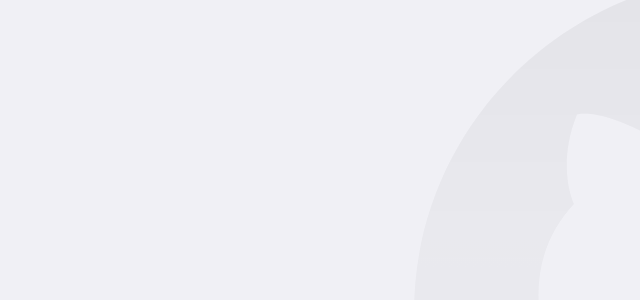
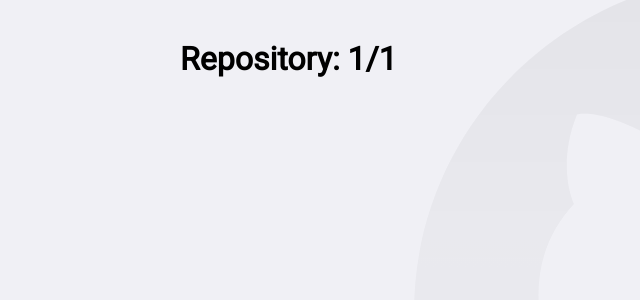
Before and after one commit to Mths-Gomes/Github_Explorer, a React (Create React App) app: page /repository/1/1 in a window 1280 px wide. Before the commit this address had no page. Shown: the top 300 px of the page, without its empty margins (0-640 px from the left). Built offline with nearby package versions, Linux system fonts and the light colour scheme.

Commit message:
Navigating between routes

```diff
--- a/src/pages/Dashboard/index.tsx
+++ b/src/pages/Dashboard/index.tsx
@@ -1,5 +1,6 @@
 import React, { useState, useEffect, FormEvent } from 'react';
 import { FiChevronRight } from 'react-icons/fi';
+import { Link } from 'react-router-dom';
 
 import api from '../../services/api';
 import { Title, Form, Error, Repositories } from './styles';
@@ -76,7 +77,10 @@
 
       <Repositories>
         {repositories.map((repository) => (
-          <a key={repository.full_name} href="teste">
+          <Link
+            key={repository.full_name}
+            to={`/repository/${repository.full_name}`}
+          >
             <img
               src={repository.owner.avatar_url}
               alt={repository.owner.login}
@@ -87,7 +91,7 @@
             </div>
 
             <FiChevronRight size={20} />
-          </a>
+          </Link>
         ))}
       </Repositories>
     </>
--- a/src/pages/Repository/index.tsx
+++ b/src/pages/Repository/index.tsx
@@ -1,7 +1,14 @@
 import React from 'react';
+import { useParams } from 'react-router-dom';
 
 const Repository: React.FC = () => {
-  return <h1>Repository</h1>;
+  const { username, repositoryname } = useParams();
+
+  return (
+    <h1>
+      Repository: {username}/{repositoryname}
+    </h1>
+  );
 };
 
 export default Repository;
--- a/src/routes/index.tsx
+++ b/src/routes/index.tsx
@@ -11,7 +11,10 @@
     <BrowserRouter>
       <Routes>
         <Route path="/" element={<Dashboard />} />
-        <Route path="/repository" element={<Repository />} />
+        <Route
+          path="/repository/:username/:repositoryname"
+          element={<Repository />}
+        />
       </Routes>
     </BrowserRouter>
   );
```
